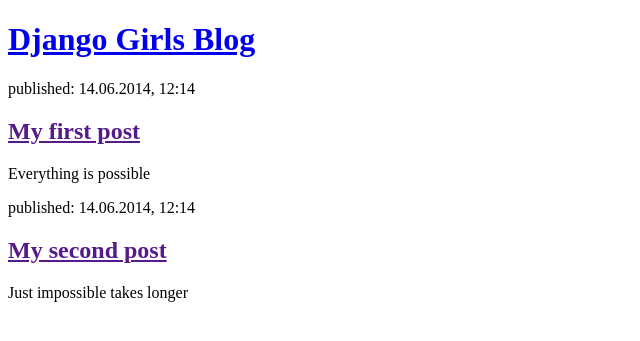
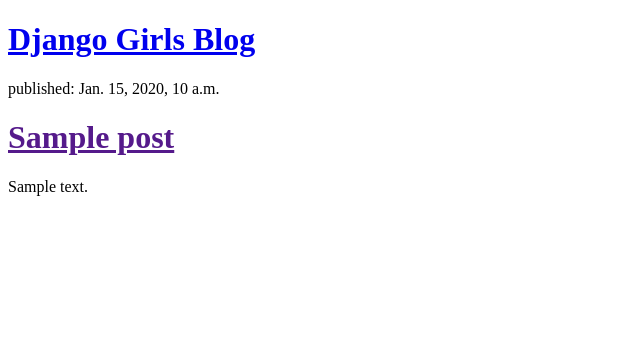
Before and after one commit to Glbahor/my-first-blog, a Django app: page / in a window 1280 px wide. Shown: the top 341 px of the page, without its empty margins (0-640 px from the left). Run offline with Django 3.2, Linux system fonts and the light colour scheme; tables that the repository leaves empty hold one stand-in row (values such as "Sample post").

Commit message:
finish first version of my blog

```diff
--- a/blog/templates/blog/post_list.html
+++ b/blog/templates/blog/post_list.html
@@ -8,15 +8,13 @@
 <div>
     <h1><a href="/">Django Girls Blog</a></h1>
 </div>
-<div>
-    <p>published: 14.06.2014, 12:14</p>
-    <h2><a href="">My first post</a></h2>
-    <p>Everything is possible</p>
-</div>
-<div>
-    <p> published: 14.06.2014, 12:14</p>
-     <h2><a href="">My second post</a></h2>
-    <p> Just impossible takes longer</p>
-</div>
+
+{% for post in posts %}
+    <div>
+        <p>published: {{ post.published_date }}</p>
+        <h1><a href="">{{ post.title }}</a></h1>
+        <p>{{ post.text|linebreaksbr }}</p>
+    </div>
+{% endfor %}
 </body>
 </html>
--- a/blog/views.py
+++ b/blog/views.py
@@ -1,5 +1,7 @@
 from django.shortcuts import render
+from blog.models import Post
 
 # Create your views here.
 def post_list(request):
-    return render(request, 'blog/post_list.html')
+    posts = Post.objects.all()
+    return render(request, 'blog/post_list.html', {'posts': posts})
```
